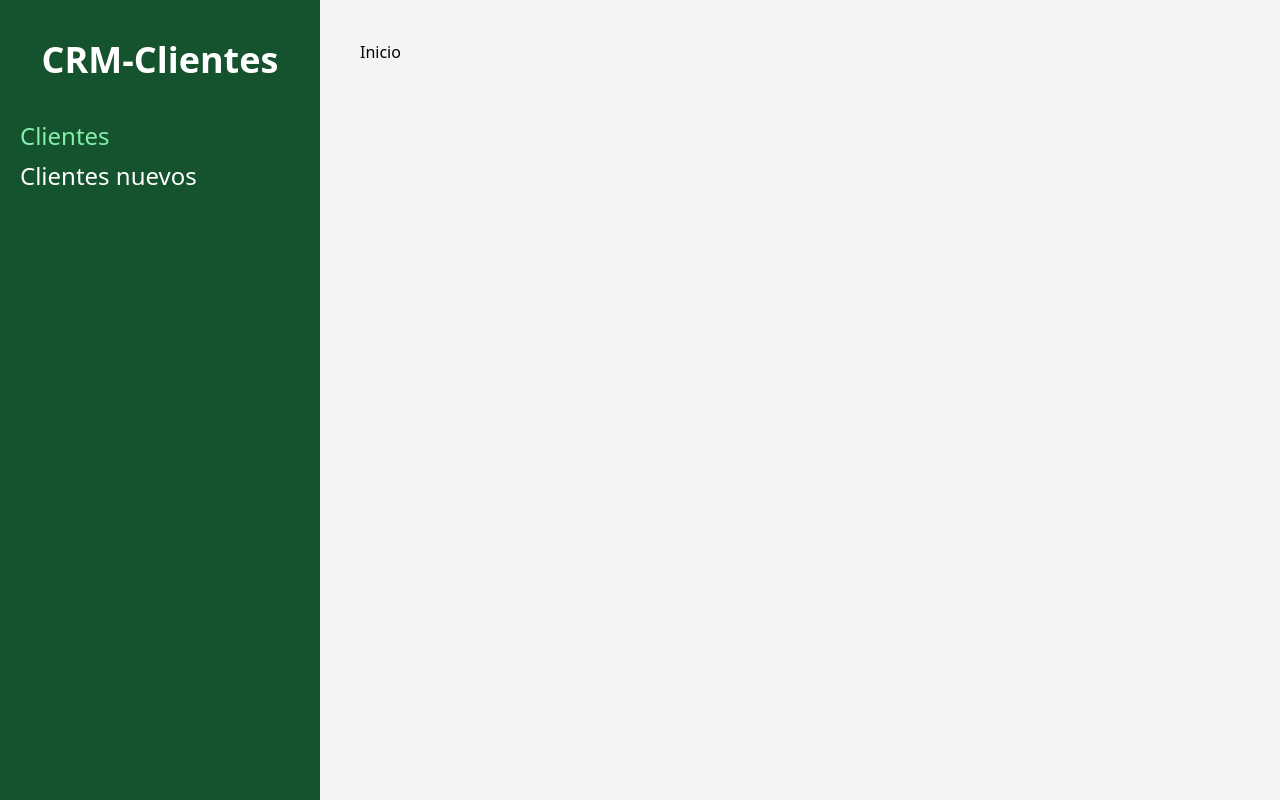
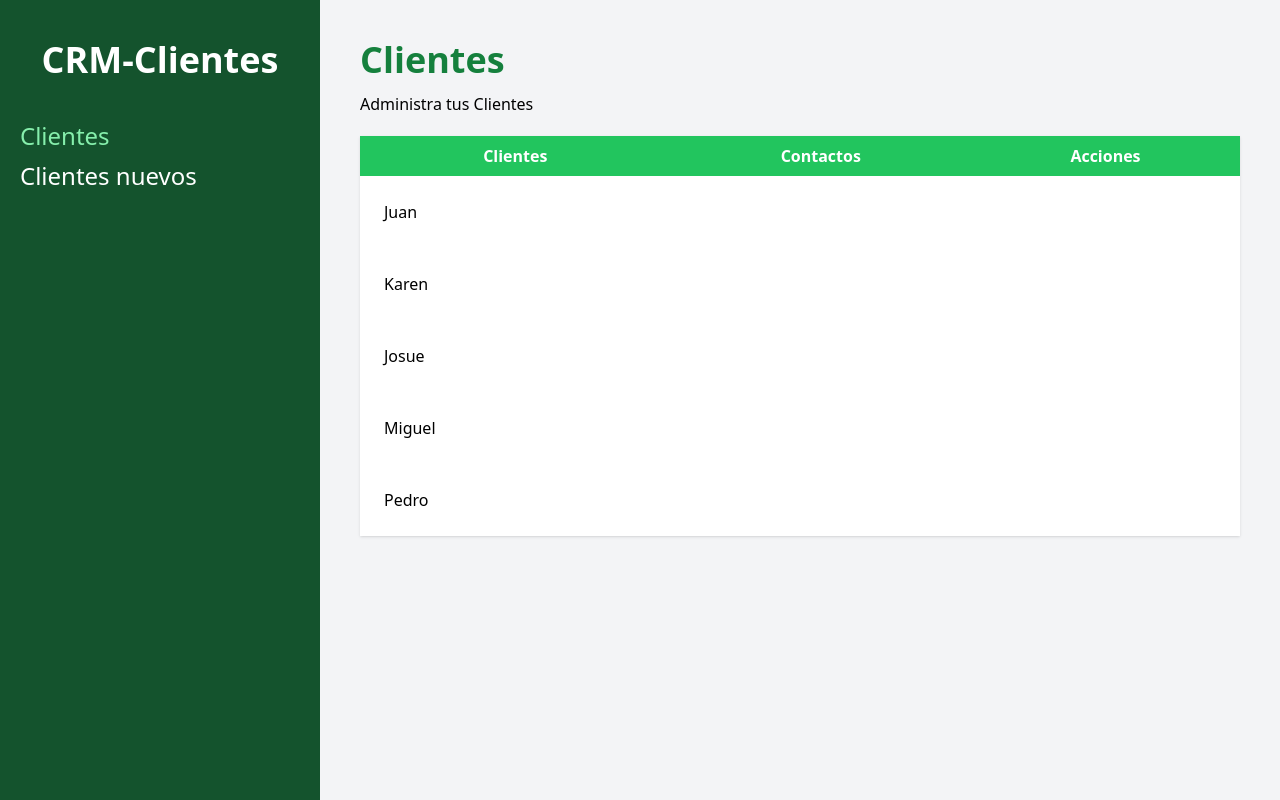
Before and after one commit to JerlibGnzlz/crm-react, a React (Vite) app: page / in a window 1280 px wide. Built offline with nearby package versions, Linux system fonts and the light colour scheme.

Commit message:
feature obtener datos del loaderCliente y interar sobre los cliente

```diff
--- /dev/null
+++ b/src/components/Cliente.jsx
@@ -0,0 +1,14 @@
+
+const Clientes = ({ cliente }) => {
+
+  const { nombre, empresa, email, teñefono, id } = cliente;
+  return (
+    <tr>
+      <td className="p-6">
+        {nombre}
+      </td>
+    </tr>
+  );
+};
+
+export default Clientes;
--- a/src/main.jsx
+++ b/src/main.jsx
@@ -4,7 +4,8 @@ import './index.css';
 import { createBrowserRouter, RouterProvider } from "react-router-dom";
 import Layout from './components/Layout';
 import NuevoCliente from './pages/NuevoCliente';
-import Index from './pages/Index';
+import Index, { loader as clienteLoader } from './pages/Index';
+
 
 
 const router = createBrowserRouter([
@@ -14,7 +15,8 @@ const router = createBrowserRouter([
     children: [
       {
         index: true,
-        element: <Index />
+        element: <Index />,
+        loader: clienteLoader
       },
       {
         path: "/clientes/nuevo",
--- a/src/pages/Index.jsx
+++ b/src/pages/Index.jsx
@@ -1,7 +1,84 @@
+import { useLoaderData } from "react-router-dom";
+import Cliente from "../components/Cliente";
+// eslint-disable-next-line react-refresh/only-export-components
+export function loader() {
+
+
+  const clientes = [
+    {
+      id: 1,
+      nombre: 'Juan',
+      telefono: 102013313,
+      email: "juan@juan.com",
+      empresa: 'Codigo Con Juan'
+    },
+    {
+      id: 2,
+      nombre: 'Karen',
+      telefono: 138198313,
+      email: "karen@juan.com",
+      empresa: 'Codigo Con Juan'
+    },
+    {
+      id: 3,
+      nombre: 'Josue',
+      telefono: 31983913,
+      email: "josue@juan.com",
+      empresa: 'Codigo Con Juan'
+    },
+    {
+      id: 4,
+      nombre: 'Miguel',
+      telefono: 319381983,
+      email: "miguel@juan.com",
+      empresa: 'Codigo Con Juan'
+    },
+    {
+      id: 5,
+      nombre: 'Pedro',
+      telefono: 1398198938,
+      email: "pedro@juan.com",
+      empresa: 'Codigo Con Juan'
+    },
+  ];
+
+  return clientes;
+}
+
 
 const Index = () => {
+
+  const clientes = useLoaderData();
+
   return (
-    <div>Inicio</div>
+    <>
+      <h1 className="font-bold text-4xl text-green-700">Clientes</h1>
+      <p className="mt-3">Administra tus Clientes</p>
+      {clientes.length > 0 ? (
+        <table className="table-auto w-full bg-white shadow mt-5">
+          <thead className="bg-green-500 text-white">
+            <tr>
+              <th className="p-2">Clientes</th>
+              <th className="p-2">Contactos</th>
+              <th className="p-2">Acciones</th>
+            </tr>
+          </thead>
+          <tbody>
+            {clientes.map(cliente => (
+              <Cliente
+                cliente={cliente}
+                key={cliente.id}
+
+              />
+            ))}
+          </tbody>
+        </table >
+
+      ) : (
+        <p className="text-4xl text-center mt-10">No hay clientes aun</p >
+      )}
+
+    </>
   );
 };
 
```
